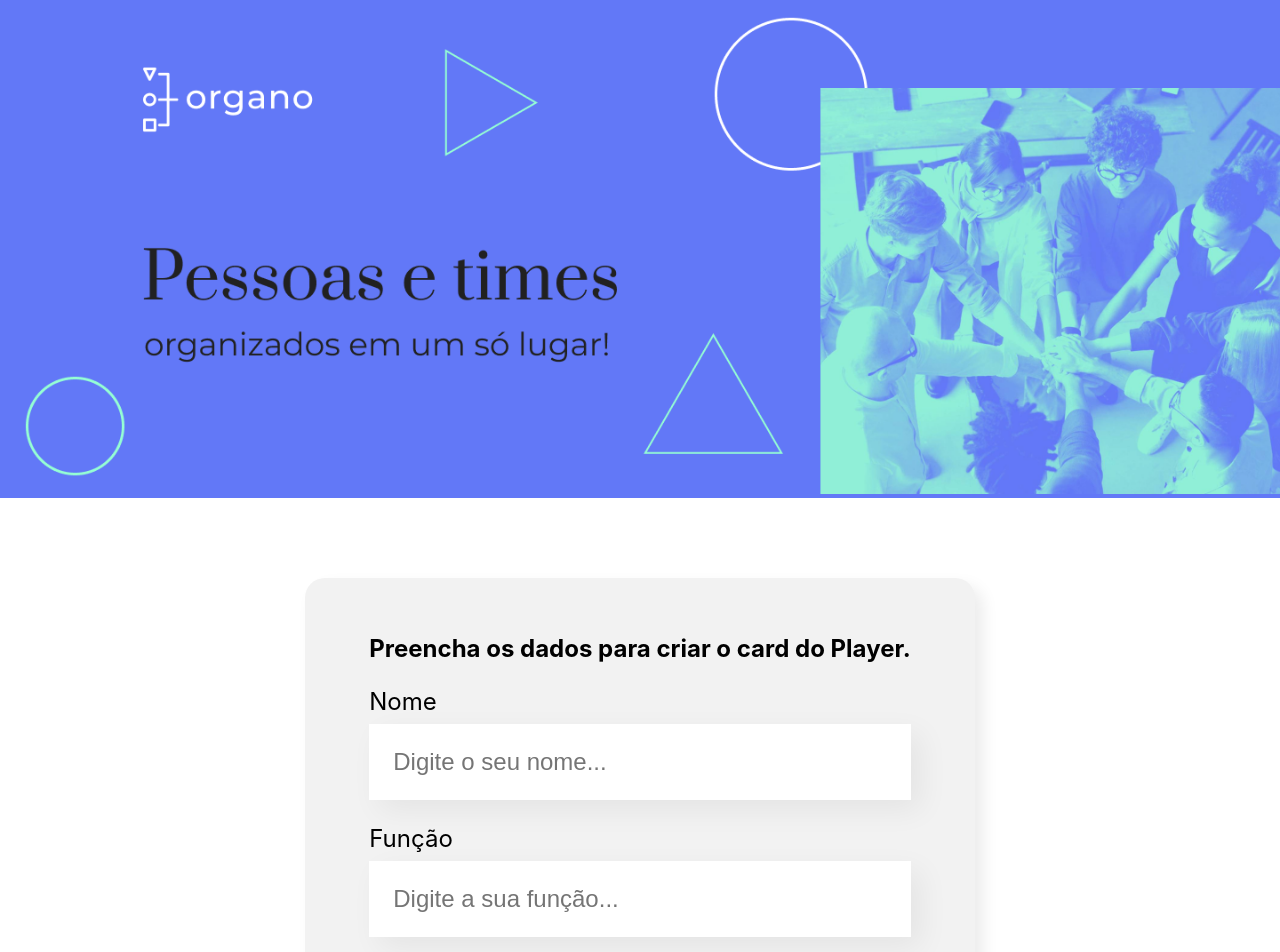
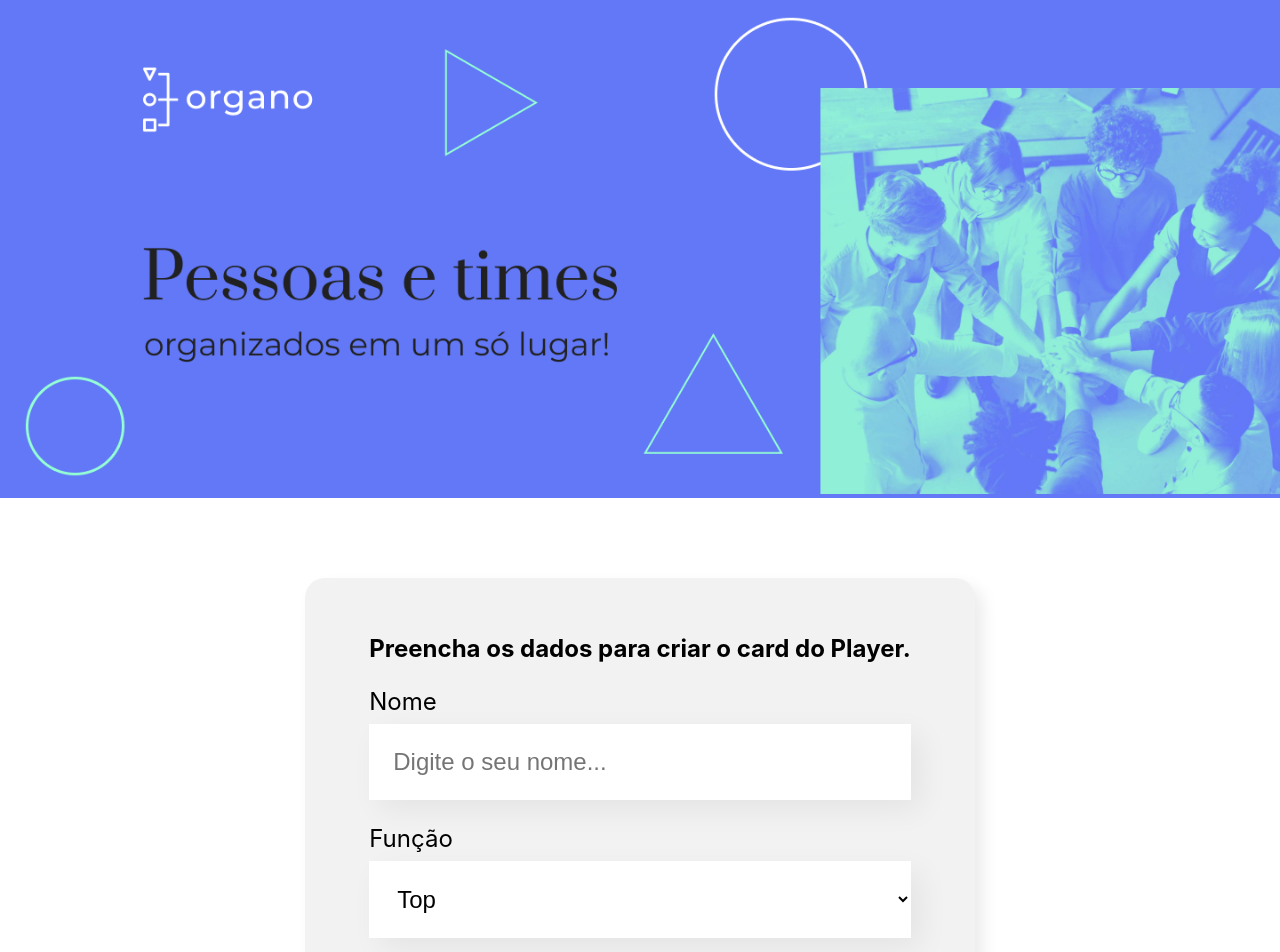
Before and after one commit to marc0sfernandes/organo, a React (Create React App) app: page / in a window 1280 px wide. Shown: the top 952 px of the page. Built offline with nearby package versions, Linux system fonts and the light colour scheme.

Commit message:
create component listaSuspensa

```diff
--- a/src/componentes/Formulario/index.js
+++ b/src/componentes/Formulario/index.js
@@ -1,13 +1,21 @@
 import CampoTexto from '../CampoTexto/CampoTexto'
+import ListaSuspensa from '../ListaSuspensa'
 import './Formulario.css'
 
 const Formulario = () => {
+    const times = [
+        'Top',
+        'Mid',
+        'Jungle',
+        'Adc',
+        'Suporte'
+    ]
     return (
         <section className='formulario'>
             <form>
                 <h2>Preencha os dados para criar o card do Player.</h2>
                 <CampoTexto label="Nome" placeholder="Digite o seu nome" />
-                <CampoTexto label="Função" placeholder="Digite a sua função" />
+                <ListaSuspensa label="Função" itens= {times}/>
                 <CampoTexto label="Imagem" placeholder="Digite o endereço da imagem" />
             </form>
         </section>
--- /dev/null
+++ b/src/componentes/ListaSuspensa/ListaSuspensa.css
@@ -0,0 +1,15 @@
+.lista-suspensa label{
+    display: block;
+    margin-bottom: 8px;
+    font-size: 24px;
+}
+
+.lista-suspensa select {
+    background-color: #fff;
+    box-shadow: 10px 10px 30px rgba(0,0,0, 0.06);
+    width: 100%;
+    border: none;
+    font-size: 24px;
+    padding: 24px;
+    box-sizing: border-box;
+}
--- /dev/null
+++ b/src/componentes/ListaSuspensa/index.js
@@ -0,0 +1,14 @@
+import './ListaSuspensa.css'
+
+const ListaSuspensa = (props)=>{
+    return (
+        <div className='lista-suspensa'>
+            <label>{props.label}</label>
+            <select>
+                {props.itens.map(item=> <option key={item}>{item}</option>)}
+            </select>
+        </div>
+    )
+}
+
+export default ListaSuspensa
```
